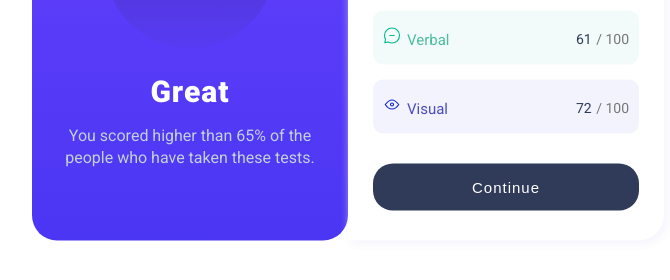
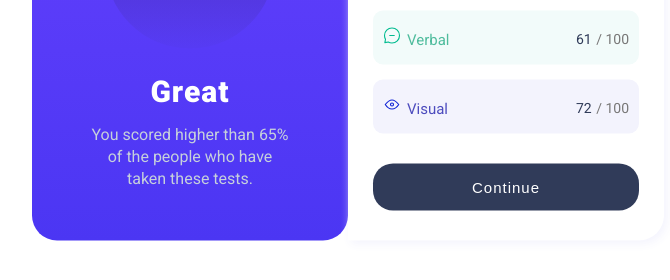
Before and after one commit to MennaBashir/Challenge-10, a plain HTML site: page index.html in a window 1280 px wide. Shown: the part 438-718 px from the top of the page, without its empty margins (292-962 px from the left). Drawn offline with Linux system fonts and the light colour scheme.

Commit message:
Update main.css

```diff
--- a/main.css
+++ b/main.css
@@ -75,9 +75,10 @@ body{
 .box1 p{
     text-align: center;
     color: #c6d0db;
-    margin-right: 15px;
     line-height: 22px;
-    margin-left: 15px;
+    max-width: 200px;
+    margin: auto;
+    margin-top: 15px;
 }
 .box2{
     flex: 1;
```
